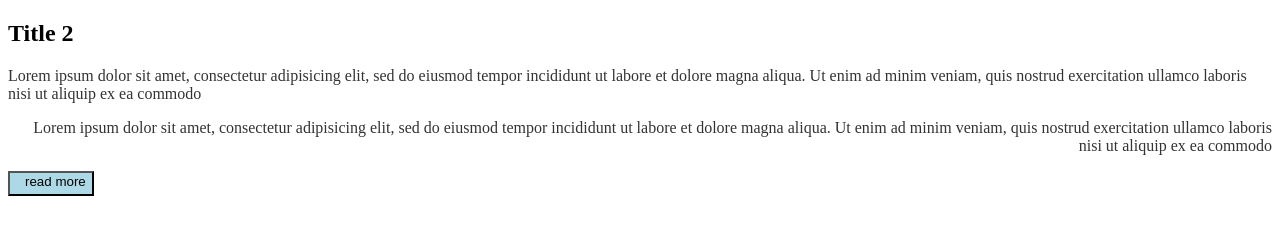
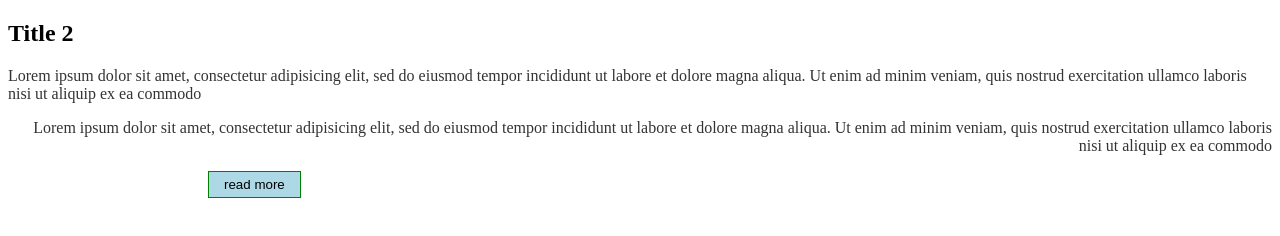
Before and after one commit to Neco-Stack/Modul1, a plain HTML site: page Tag03/Class:ID /index.html in a window 1280 px wide. Drawn offline with Linux system fonts and the light colour scheme.

Commit message:
with button

```diff
--- a/Tag03/Class:ID /assets/css/style.css
+++ b/Tag03/Class:ID /assets/css/style.css
@@ -16,7 +16,7 @@ p {
 }
 button {
     background-color: lightblue;
-    padding-bottom: 5px;
-    padding-left: 15px;
-    border-width: 1px solid green;
+    padding: 5px 15px;
+    margin-left: 200px;
+    border: 1px solid green;
 }
```
